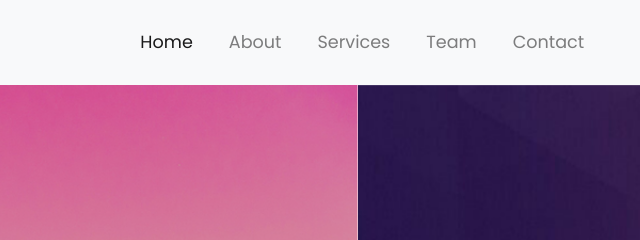
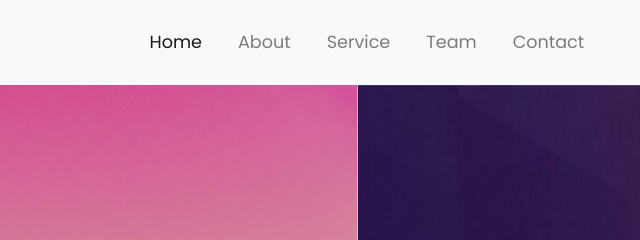
Before and after one commit to eakubhossain/responssite, a plain HTML site: page index.html in a window 1280 px wide. Shown: the top 240 px of the page, 640-1280 px from the left. Drawn offline with Linux system fonts and the light colour scheme; files that its build step writes are made by us from their sources.

Commit message:
Update index.html

```diff
--- a/index.html
+++ b/index.html
@@ -27,7 +27,7 @@
             <a class="nav-link" href="#">About</a>
           </li>
           <li class="nav-item">
-            <a class="nav-link" href="#">Services</a>
+            <a class="nav-link" href="#">Service</a>
           </li>
           <li class="nav-item">
             <a class="nav-link" href="#">Team</a>
```
